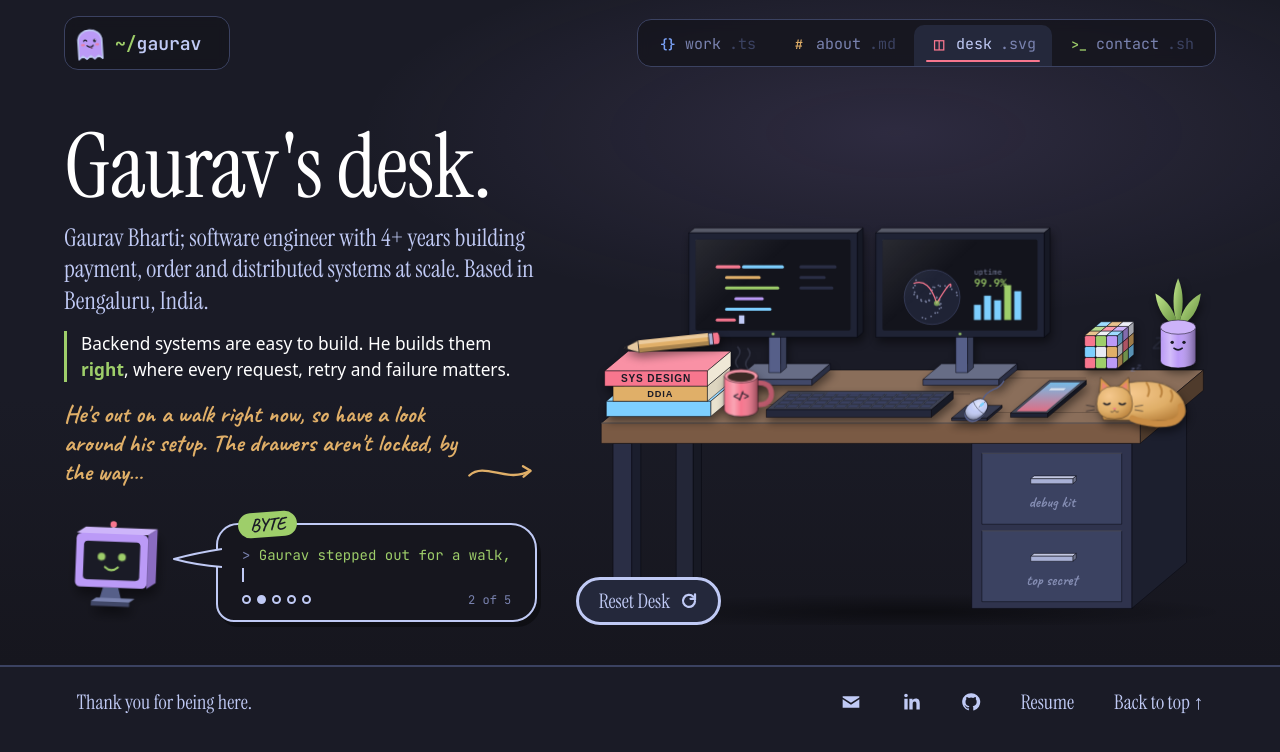
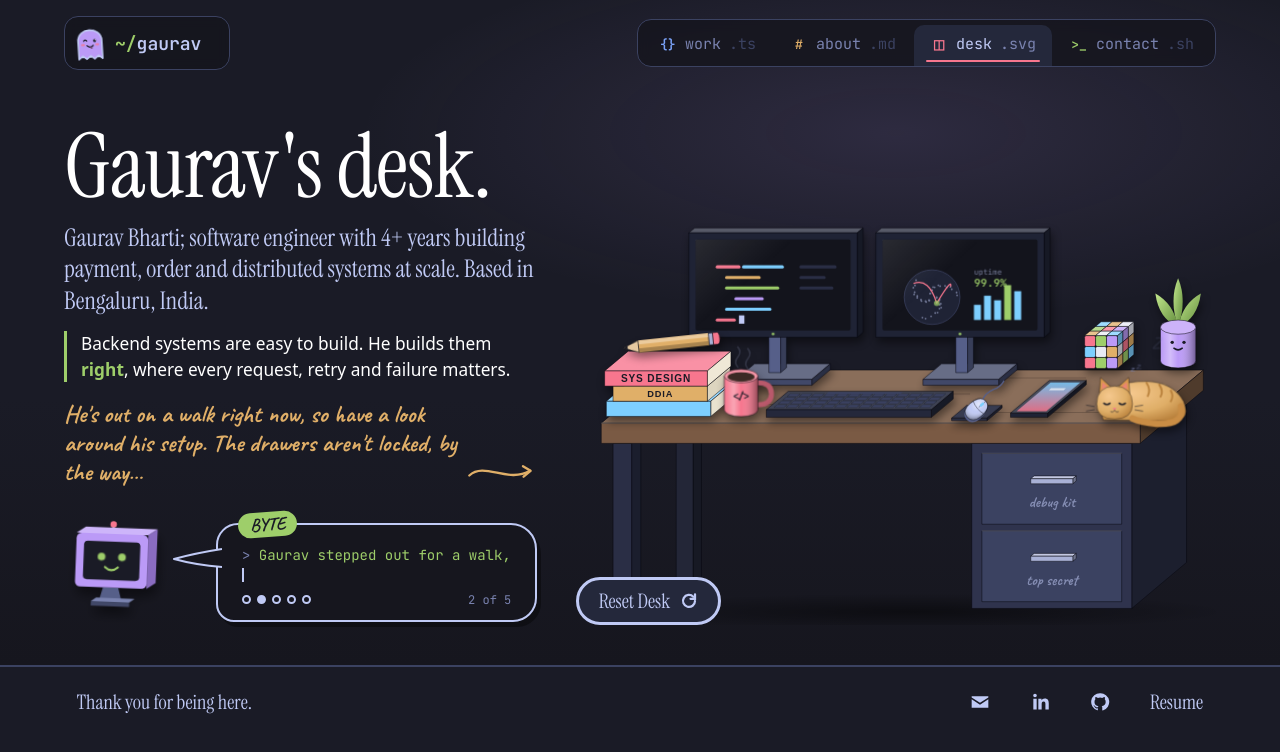
Before and after one commit to realme72/portfolio-site, a plain HTML site: page desk.html in a window 1280 px wide. Drawn offline with Linux system fonts and the light colour scheme; a web font is replaced by a local one.

Commit message:
Desk: drop Back to top link
Co-Authored-By: Claude Opus 5.5 <noreply@anthropic.com>

```diff
--- a/desk.html
+++ b/desk.html
@@ -99,7 +99,6 @@
       <a data-linkedin target="_blank" rel="noopener" aria-label="LinkedIn"><svg viewBox="0 0 24 24" fill="#c0caf5"><path d="M4 8h4v13H4zM6 2a2.2 2.2 0 1 1 0 4.4A2.2 2.2 0 0 1 6 2zm4 6h3.8v1.8h.1c.5-1 1.8-2.1 3.8-2.1 4 0 4.8 2.6 4.8 6V21h-4v-6.3c0-1.5 0-3.4-2.1-3.4s-2.4 1.6-2.4 3.3V21h-4z"/></svg></a>
       <a data-github target="_blank" rel="noopener" aria-label="GitHub"><svg viewBox="0 0 24 24" fill="#c0caf5"><path d="M12 1.5a10.5 10.5 0 0 0-3.3 20.5c.5.1.7-.2.7-.5v-1.9c-2.9.6-3.5-1.3-3.5-1.3-.5-1.2-1.2-1.5-1.2-1.5-.9-.7.1-.6.1-.6 1 .1 1.6 1.1 1.6 1.1.9 1.6 2.5 1.1 3.1.9.1-.7.4-1.1.7-1.4-2.3-.3-4.8-1.2-4.8-5.2 0-1.1.4-2.1 1.1-2.8-.1-.3-.5-1.4.1-2.8 0 0 .9-.3 2.9 1.1a10 10 0 0 1 5.2 0c2-1.4 2.9-1.1 2.9-1.1.6 1.4.2 2.5.1 2.8.7.7 1.1 1.7 1.1 2.8 0 4-2.5 4.9-4.8 5.2.4.3.7 1 .7 1.9v2.9c0 .3.2.6.7.5A10.5 10.5 0 0 0 12 1.5z"/></svg></a>
       <a data-resume target="_blank" rel="noopener">Resume</a>
-      <a href="#top" onclick="scrollTo({top:0,behavior:'smooth'});return false">Back to top ↑</a>
     </nav>
   </footer>
 
```
